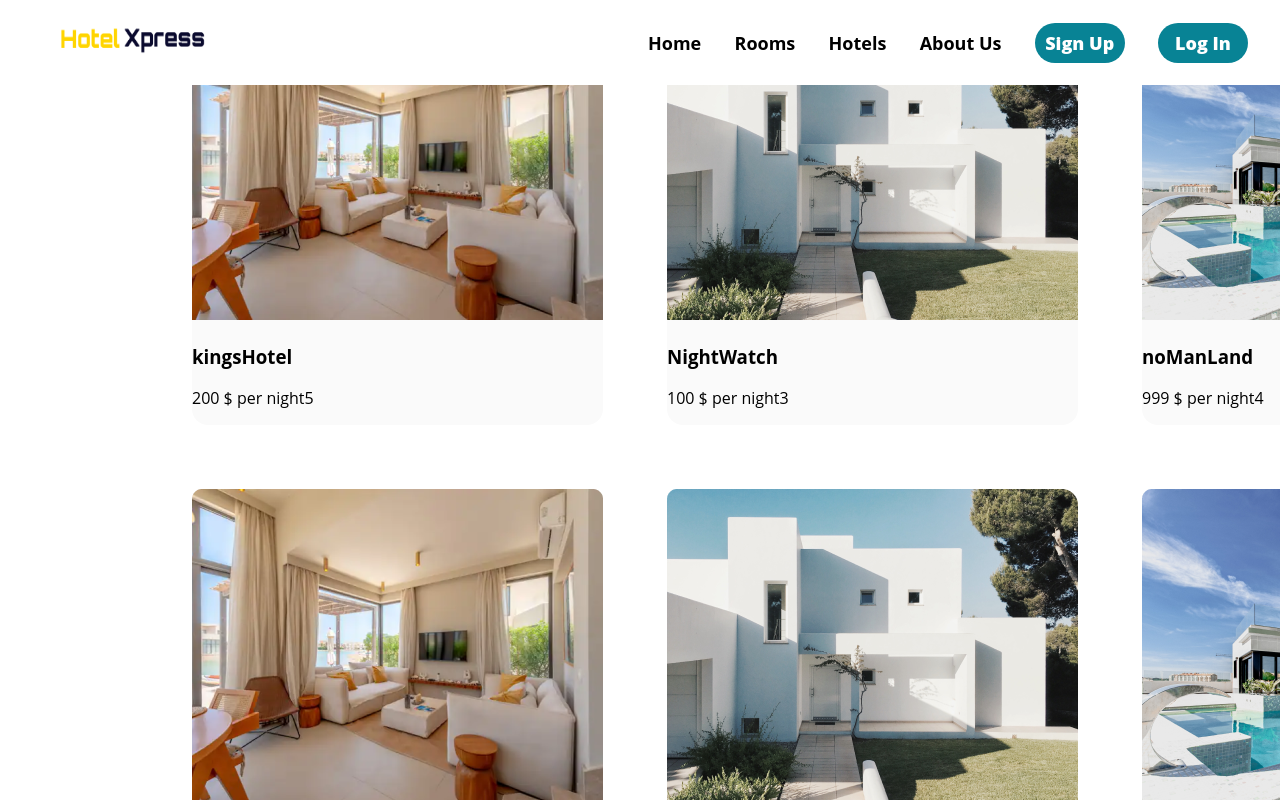
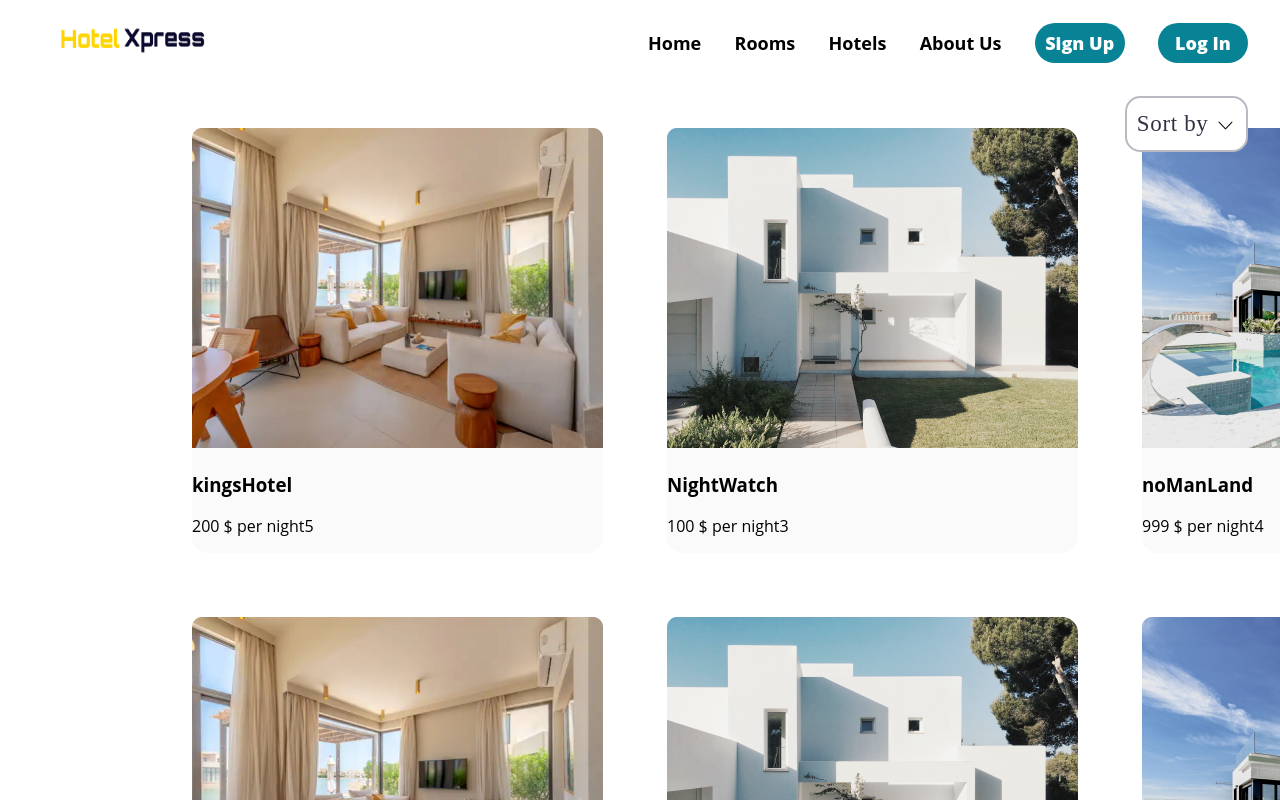
Before and after one commit to anwarkh0/Codi-NWC-Grp2-FirstProject-FrontEnd, a React (Create React App) app in the folder client/: page /room in a window 1280 px wide. Shown: the top 800 px of the page. Built offline with nearby package versions, Linux system fonts and the light colour scheme.

Commit message:
fixed margins and navRouter

```diff
--- a/client/src/Routers/Routers.js
+++ b/client/src/Routers/Routers.js
@@ -1,28 +1,28 @@
-import React from 'react'
-import { BrowserRouter, Routes, Route } from 'react-router-dom'
-import Home from '../pages/home/Home'
-import Hotels from '../pages/Hotels/hotels'
-import Booking from '../components/Booking/BookingDetails'
-import RoomsPage from '../pages/roomss/RoomsPage'
- import Info from '../pages/Info/Info'
- import Login from '../pages/log-in/Login.js'
- import SignUp from '../pages/sign-up/SignUp.js'
+import React from "react";
+import { BrowserRouter, Routes, Route } from "react-router-dom";
+import Home from "../pages/home/Home";
+import Hotels from "../pages/Hotels/hotels";
+import Booking from "../components/Booking/BookingDetails";
+import RoomsPage from "../pages/roomss/RoomsPage";
+import Info from "../pages/Info/Info";
+import Login from "../pages/log-in/Login.js";
+import SignUp from "../pages/sign-up/SignUp.js";
+import Navbar from "../layouts/NavBar/NavBar.js";
 const AppRouter = () => {
-    return (
-        <BrowserRouter>
-            <Routes>
-                <Route path='/' exact element={<Home />}></Route>
-                <Route path='/room' element={<RoomsPage/>} ></Route>
-                <Route path='/hotel' element={<Hotels />}></Route>
-                <Route path='/booking' element={<Booking/>} ></Route>
-                <Route path='/signUp'  element={<SignUp />}></Route>
-                <Route path='/logIn' element={<Login />}></Route>
-                <Route path='info' element={<Info/>}></Route>
-
-            </Routes>
-        </BrowserRouter>
-
-    )
-}
+  return (
+    <BrowserRouter>
+      <Navbar />
+      <Routes>
+        <Route path="/" exact element={<Home />}></Route>
+        <Route path="/room" element={<RoomsPage />}></Route>
+        <Route path="/hotel" element={<Hotels />}></Route>
+        <Route path="/booking" element={<Booking />}></Route>
+        <Route path="/signUp" element={<SignUp />}></Route>
+        <Route path="/logIn" element={<Login />}></Route>
+        <Route path="info" element={<Info />}></Route>
+      </Routes>
+    </BrowserRouter>
+  );
+};
 
 export default AppRouter;
--- a/client/src/components/AboutUs/aboutUs.module.css
+++ b/client/src/components/AboutUs/aboutUs.module.css
@@ -7,7 +7,7 @@
     border-radius: 10px;
     border: 1px solid #000;
     background: rgba(53, 162, 159, 0.04);
-    margin:50px auto
+    margin:8rem auto
 }
 .aboutUsHeader{
 align-self:flex-start;
--- a/client/src/components/Rooms/rooms.module.css
+++ b/client/src/components/Rooms/rooms.module.css
@@ -42,7 +42,7 @@ background: var(--White, #FFF);
 padding: 10px;
 position: fixed;
 right: 2rem;
-top:1rem;
+top:6rem;
 }
 .menuItem{
     text-decoration: none;
@@ -75,7 +75,7 @@ letter-spacing: 0.688px;
     column-gap: 4rem;
     row-gap: 4rem;
     width: 70vw;
-    margin: auto  ;
+    margin: 8rem auto  ;
 }
 @media (max-width:800px){
     .gridView{
--- a/client/src/pages/Hotels/hotels.js
+++ b/client/src/pages/Hotels/hotels.js
@@ -1,16 +1,15 @@
-import React from 'react'
-import Hotels from '../../components/Hotels/Hotels.js'
-import NavBar from '../../layouts/NavBar/NavBar'
-import Footer from '../../layouts/footer/Footer'
+import React from "react";
+import Hotels from "../../components/Hotels/Hotels.js";
+import NavBar from "../../layouts/NavBar/NavBar";
+import Footer from "../../layouts/footer/Footer";
 
 const hotels = () => {
   return (
     <>
-    <NavBar/>
-      <Hotels/>
+      <Hotels />
       <Footer />
     </>
-  )
-}
+  );
+};
 
-export default hotels
+export default hotels;
--- a/client/src/pages/log-in/login.module.css
+++ b/client/src/pages/log-in/login.module.css
@@ -3,7 +3,7 @@
     flex-direction: column;
     width: 30em;
     align-items: center;
-    margin: auto;
+    margin: 8rem auto;
 }
 .login{
     display: block;
--- a/client/src/pages/roomss/RoomsPage.js
+++ b/client/src/pages/roomss/RoomsPage.js
@@ -1,15 +1,14 @@
-import React from 'react'
-import Rooms from '../../components/Rooms/Rooms'
-import Footer from '../../layouts/footer/Footer'
-import NavBar from '../../layouts/NavBar/NavBar'
+import React from "react";
+import Rooms from "../../components/Rooms/Rooms";
+import Footer from "../../layouts/footer/Footer";
+import NavBar from "../../layouts/NavBar/NavBar";
 const RoomsPage = () => {
   return (
     <>
-      <NavBar />
       <Rooms />
       <Footer />
     </>
-  )
-}
+  );
+};
 
 export default RoomsPage;
--- a/client/src/pages/sign-up/signup.module.css
+++ b/client/src/pages/sign-up/signup.module.css
@@ -3,7 +3,7 @@
     flex-direction: column;
     width: 30em;
     align-items: center;
-    margin: auto;
+    margin: 8rem auto;
 }
 .signup{
     display: block;
```
Also changed, not shown: client/src/pages/home/Home.js (+5 -6 lines).
